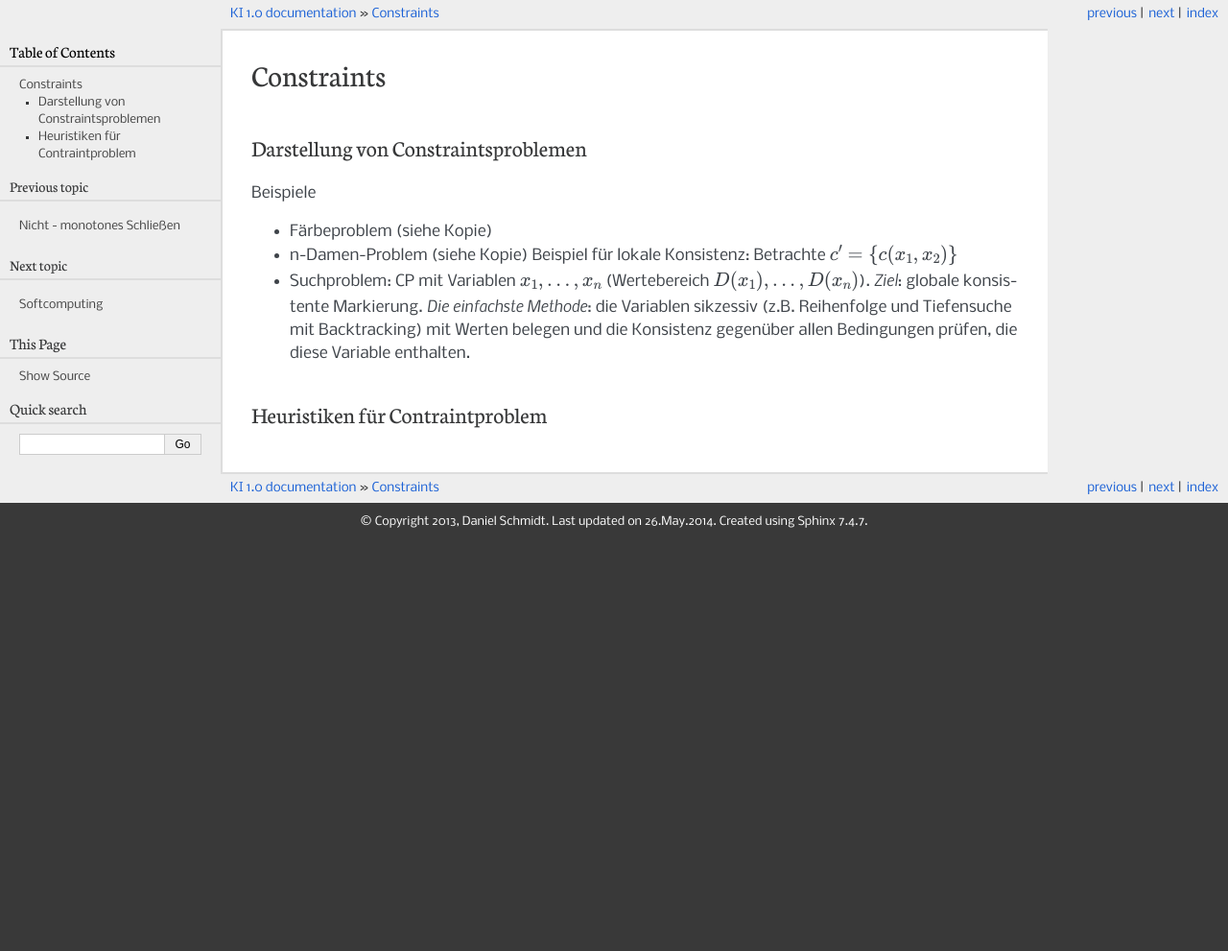
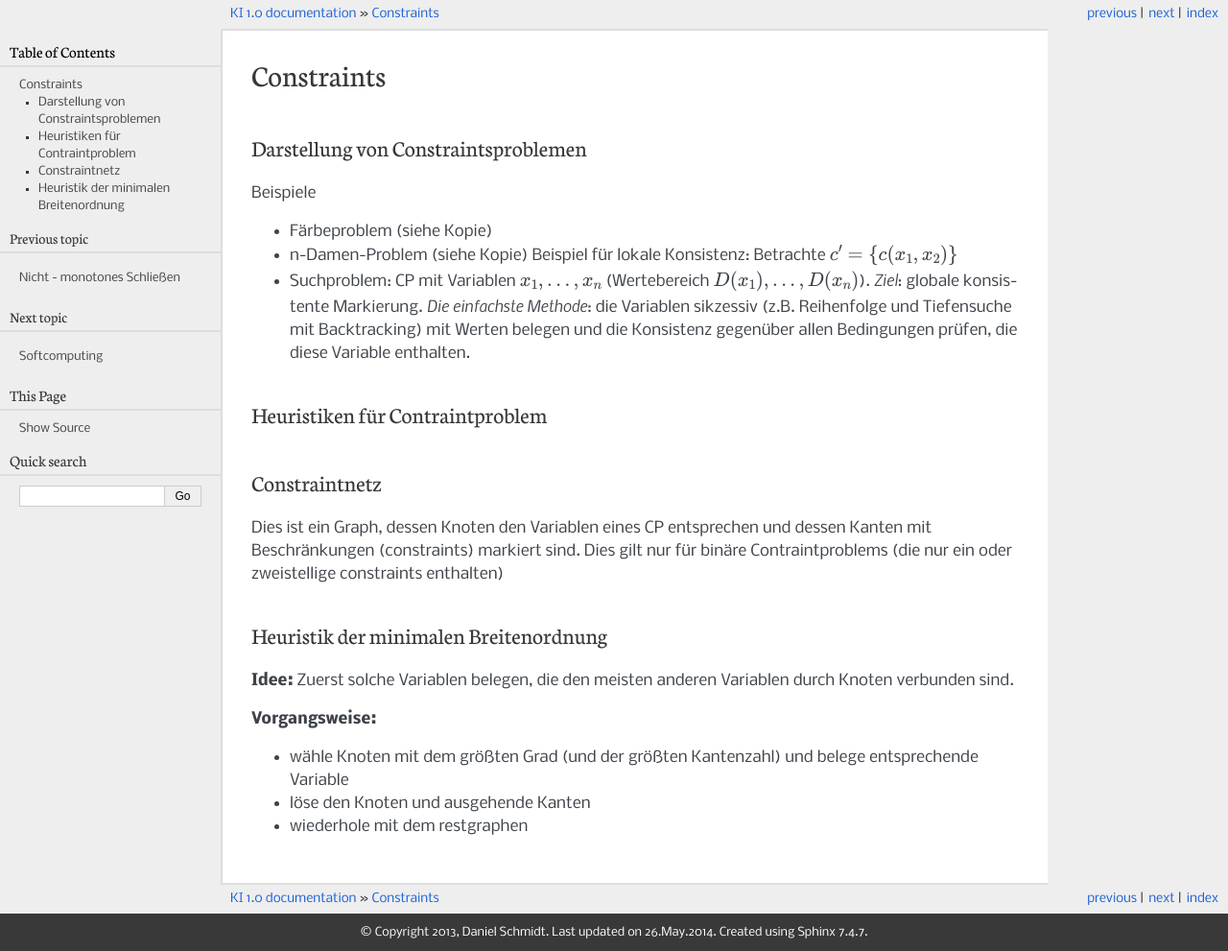
Before and after one commit to DanielMSchmidt/ki, a Sphinx documentation site: the page built from source/constraints.rst, in a window 1280 px wide. Shown: the whole page at 96% size. Built offline with Sphinx 7.4.7, drawn with Linux system fonts in a browser that asks for light colours; pages that are not in the unit, such as notebooks, are missing from menus; before the commit the page ends 900 px from its top, so only the background shows below that.

Commit message:
vorlesung

```diff
--- a/source/constraints.rst
+++ b/source/constraints.rst
@@ -13,3 +13,20 @@ Beispiele
 
 Heuristiken für Contraintproblem
 -------------------------------------------
+
+
+Constraintnetz
+---------------
+
+Dies ist ein Graph, dessen Knoten den Variablen eines CP entsprechen und dessen Kanten mit Beschränkungen (constraints) markiert sind.
+Dies gilt nur für binäre Contraintproblems (die nur ein oder zweistellige constraints enthalten)
+
+Heuristik der minimalen Breitenordnung
+-----------------------------------------------
+**Idee:** Zuerst solche Variablen belegen, die den meisten anderen Variablen durch Knoten verbunden sind.
+
+**Vorgangsweise:**
+
+- wähle Knoten mit dem größten Grad (und der größten Kantenzahl) und belege entsprechende Variable
+- löse den Knoten und ausgehende Kanten
+- wiederhole mit dem restgraphen
```
